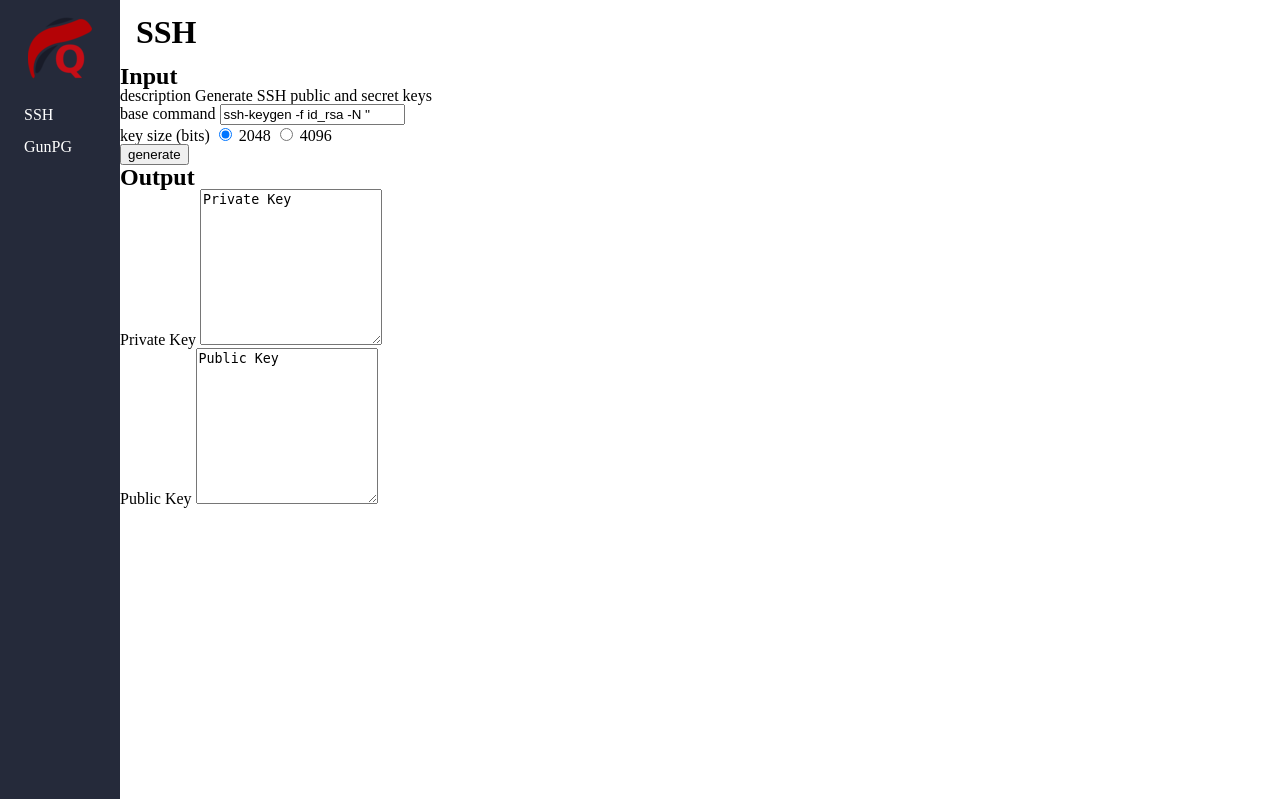
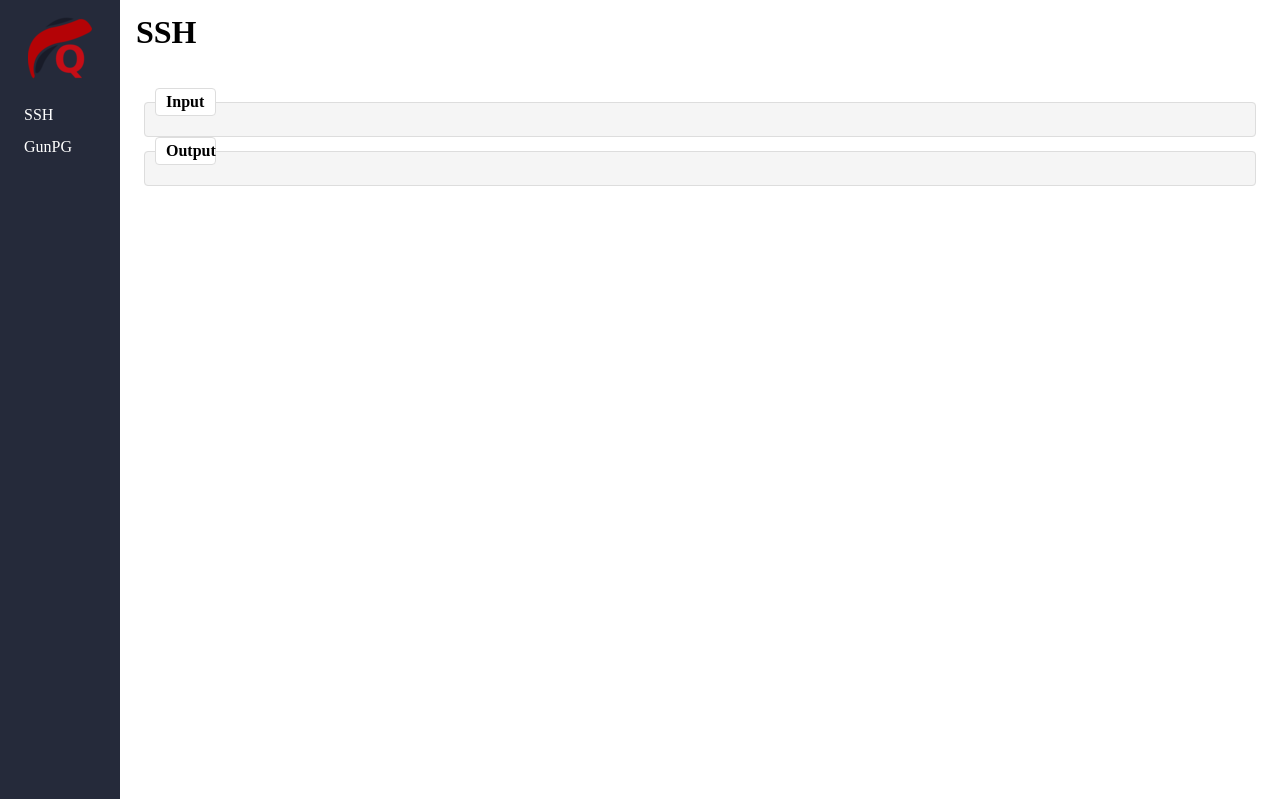
Before and after one commit to xrodneylee/sq-util, a Flask app: page /ssh in a window 1280 px wide. Shown: the top 799 px of the page. Run offline with Flask 2, Linux system fonts and the light colour scheme.

Commit message:
refactor ssh.html

```diff
--- a/static/css/guanpu.css
+++ b/static/css/guanpu.css
@@ -72,6 +72,28 @@ tr:nth-child(odd) {
 	background-color: #f2f2f2
 }
 
+fieldset {
+	border: 1px solid #ddd;
+	margin: 0;
+	xmin-width: 0;
+	padding: 10px;
+	position: relative;
+	border-radius:4px;
+	background-color:#f5f5f5;
+	padding-left:10px;
+}
+
+legend {
+	font-size: 1em;
+	font-weight: bold;
+	margin-bottom: 0px;
+	width: 4%;
+	border: 1px solid #ddd;
+	border-radius: 4px;
+	padding: 5px 5px 5px 10px;
+	background-color: #ffffff;
+}
+
 .wrap {
 	margin: 0 auto 0 auto;
 }
@@ -109,7 +131,7 @@ tr:nth-child(odd) {
 	height: 100%;
 }
 
-.overview {
+.console {
 	padding: 1.5em;
 }
 
--- a/templates/index.html
+++ b/templates/index.html
@@ -18,7 +18,7 @@
 			</div>
 			<ul>
 				<!-- for loop produce function -->
-				<li><a href="#">SSH</a></li>
+				<li><a href="/ssh">SSH</a></li>
 				<li><a href="#">GunPG</a></li>
 			</ul>
 		</div>
@@ -26,7 +26,7 @@
 			<div class="content">
 				{% block content %}
 				<h1>Overview</h1>
-				<div class="overview">
+				<div class="console">
 					<table>
 				        <tr>
 				            <th>#</th>
--- a/templates/ssh.html
+++ b/templates/ssh.html
@@ -2,7 +2,20 @@
 {% block content %}
 
 <h1>SSH</h1>
-<div class="input">
+<div class="console">
+    <fieldset>
+        <legend>Input</legend>
+        <form action="/ssh" method="post">
+
+        </form>
+    </fieldset>
+
+    <fieldset>
+        <legend>Output</legend>
+
+    </fieldset>
+</div>
+<!-- <div class="input">
     <h2>Input</h2>
     <form class="pure-form pure-form-aligned" action="/ssh" method=post>
         <fieldset>
@@ -43,6 +56,6 @@
 
         </fieldset>
     </form>
-</div>
+</div> -->
 
 {% endblock content %}
```
